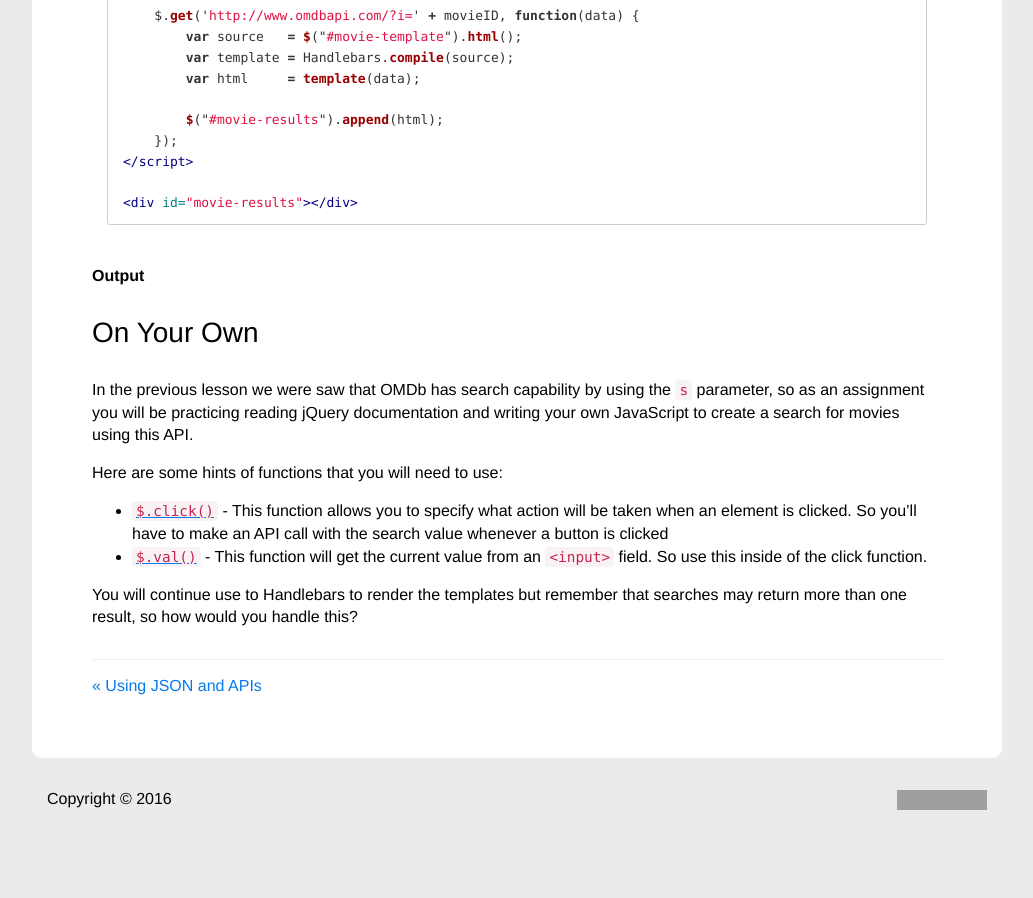
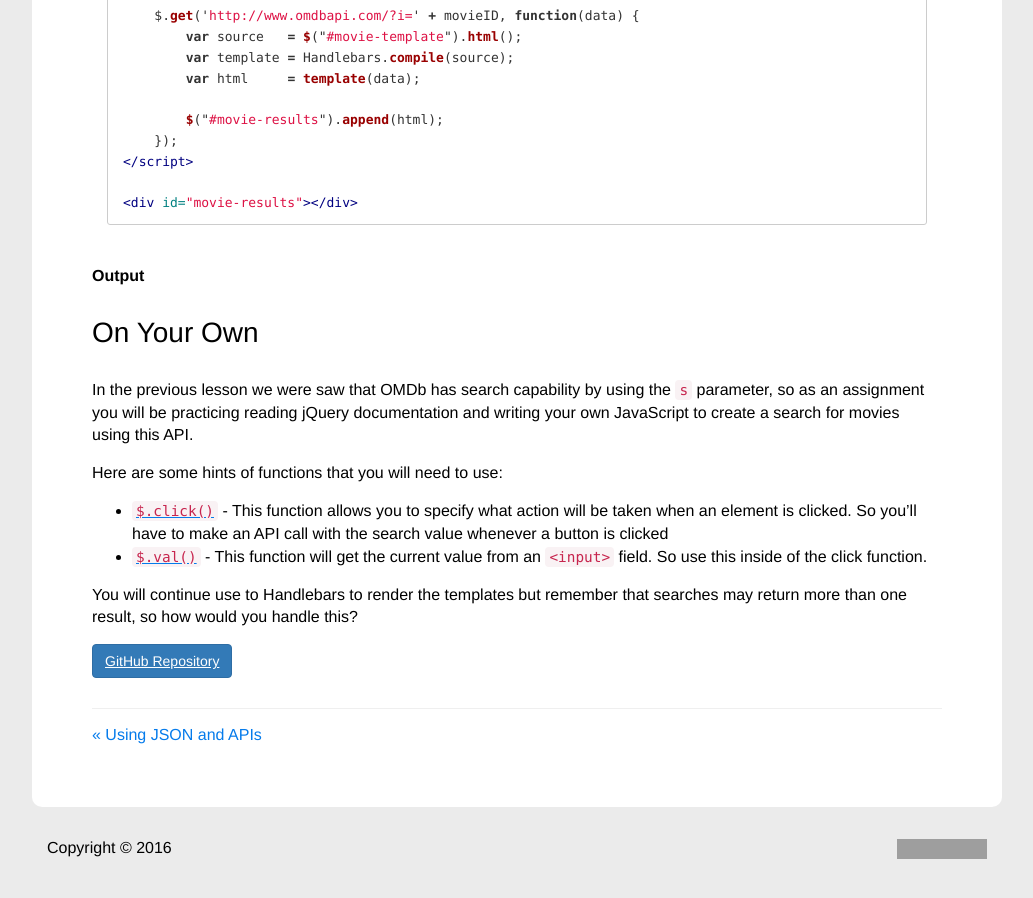
Before and after one commit to allejo/Intro-To-Web, a Jekyll site: the page built from _lessons/chapter-03/lesson-4-javascript-templates.md, in a window 1280 px wide and 900 px high, scrolled down 1921 px. Shown: the whole window, without its empty margins (123-1156 px from the left). Built offline with Jekyll 4.4.1, drawn with Linux system fonts in a browser that asks for light colours; nearby versions of some CDN libraries; comment, search, counter and statistics services are not loaded; before the commit the page ends 2772 px from its top, so only the background shows below that; grey boxes are pictures that could not be loaded.

Commit message:
Add GitHub repository

```diff
--- a/_lessons/chapter-03/lesson-4-javascript-templates.md
+++ b/_lessons/chapter-03/lesson-4-javascript-templates.md
@@ -73,3 +73,5 @@ Here are some hints of functions that you will need to use:
 - [`$.val()`](http://api.jquery.com/val/) - This function will get the current value from an `<input>` field. So use this inside of the click function.
 
 You will continue use to Handlebars to render the templates but remember that searches may return more than one result, so how would you handle this?
+
+<a href="https://github.com/YouthTechProgram/3-4-json-api" class="btn btn-primary">GitHub Repository</a>
```
